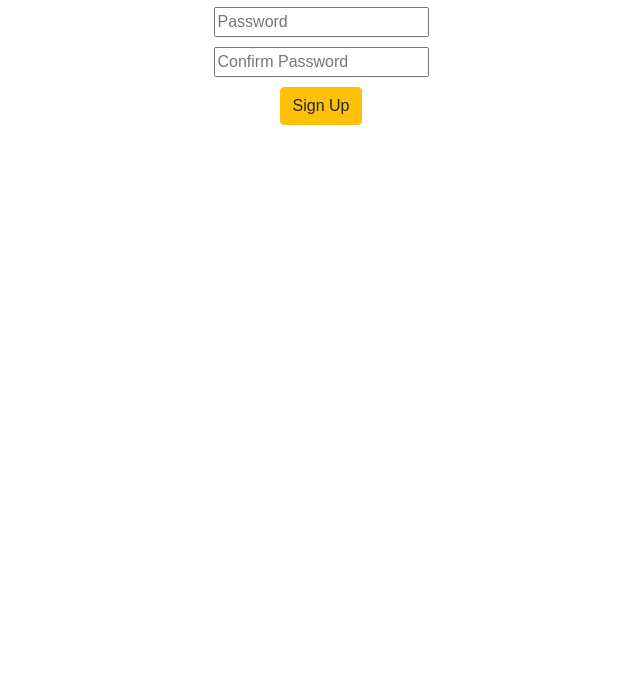
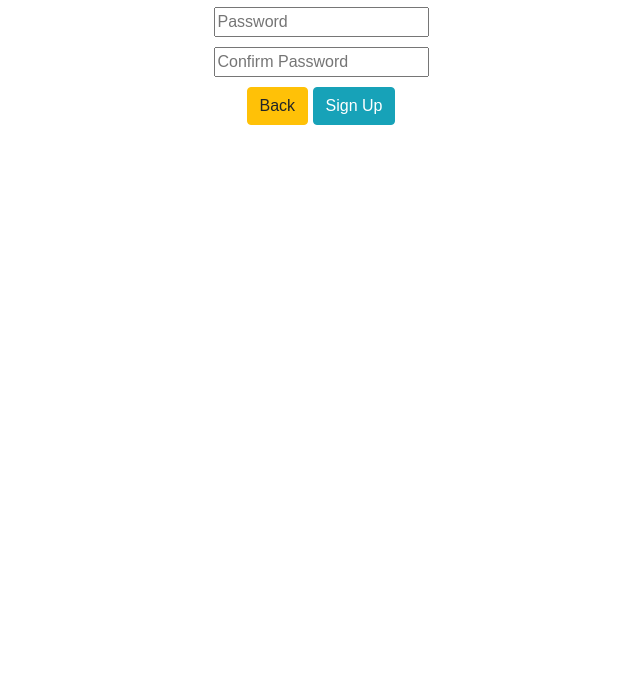
Before and after one commit to GordiArtur/COMP4711Assignment1, a website: page html/signup.html in a window 1280 px wide. Shown: the part 119-800 px from the top of the page, without its empty margins (319-959 px from the left). Drawn offline with nearby package versions, Linux system fonts and the light colour scheme.

Commit message:
Added 'back' button in login and signup pages

```diff
--- a/html/signup.html
+++ b/html/signup.html
@@ -22,6 +22,7 @@
     <label><input id="sign-up-confirm-password" type="password" minlength="8" name="confirm-password"
                   placeholder="Confirm Password"></label><br>
 </form>
-<button type="button" class="btn btn-warning" onclick="signUpView()">Sign Up</button>
+<button type="button" class="btn btn-warning" onclick="document.location.href='/';">Back</button>
+<button type="button" class="btn btn-info" onclick="signUpView()">Sign Up</button>
 </body>
 </html>
```
Also changed, not shown: html/login.html (+1 -1 lines), 1 other file.
